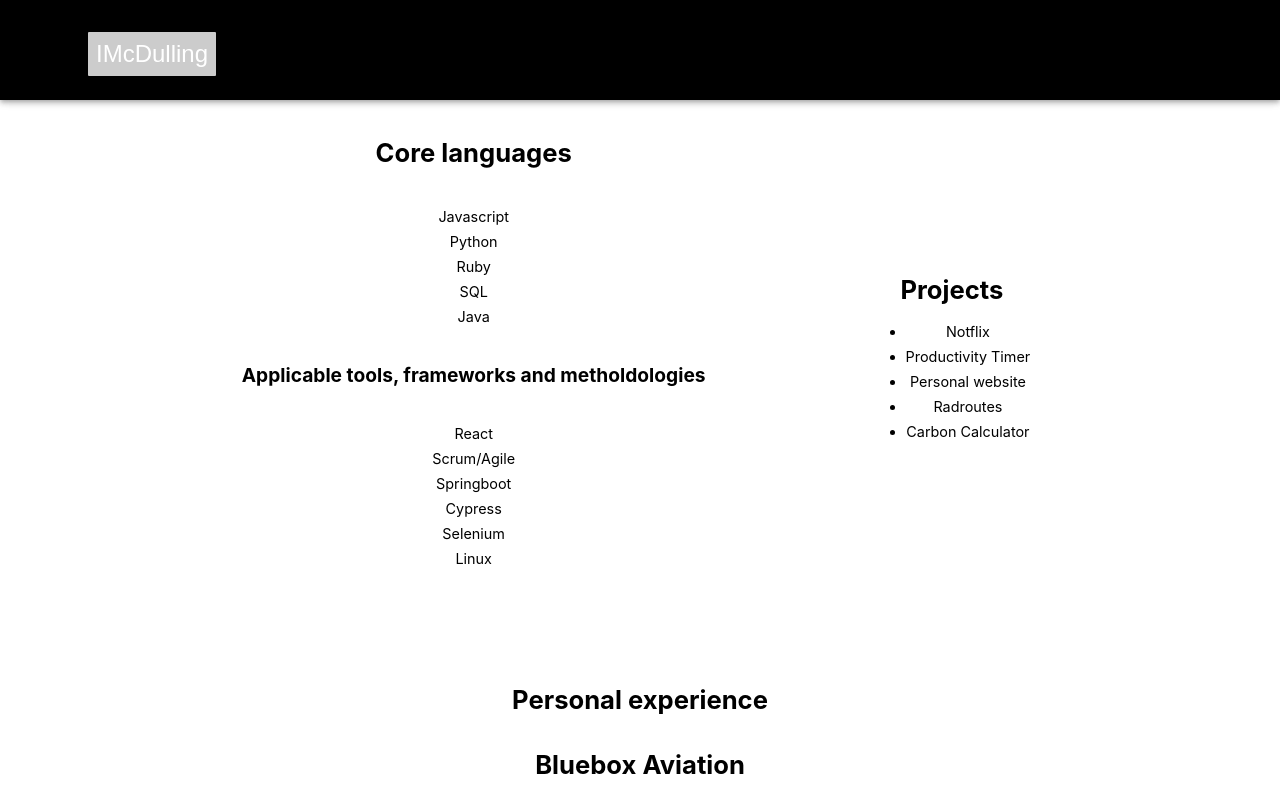
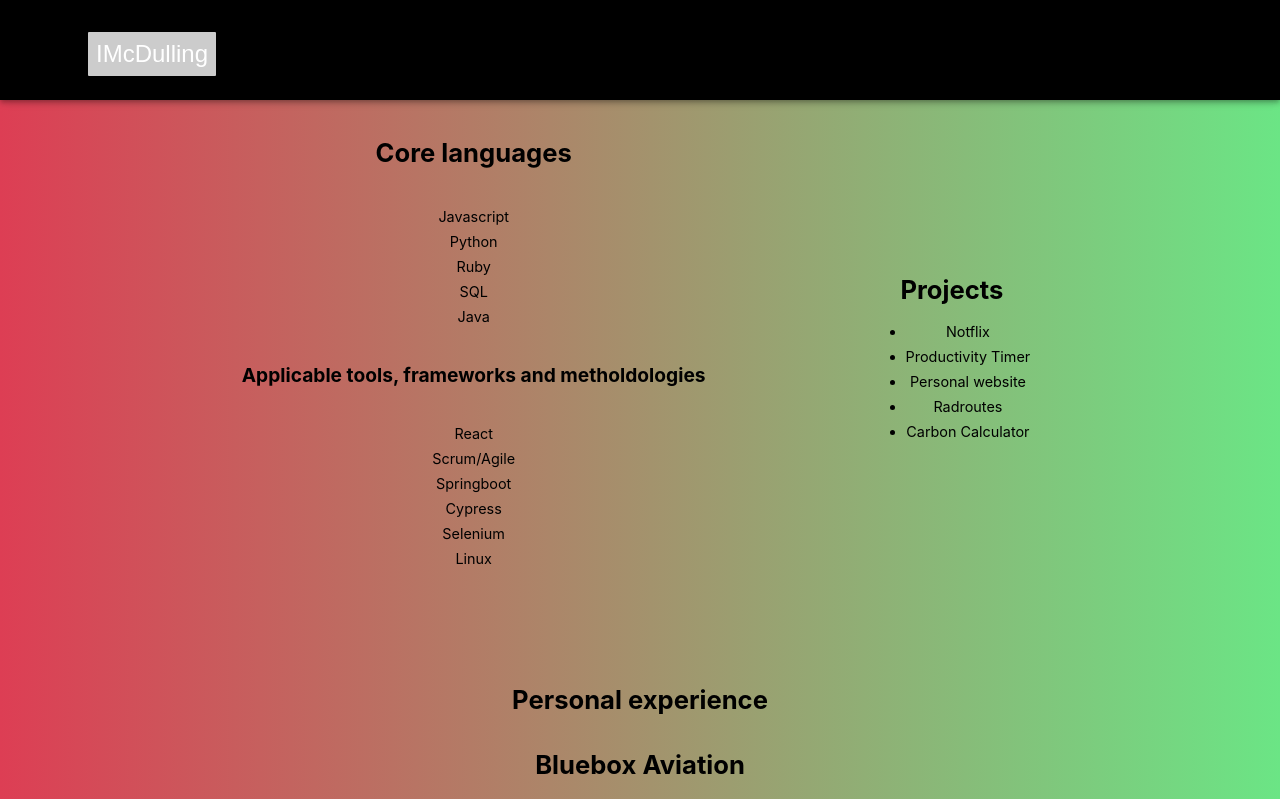
Before and after one commit to EenMac/Personal-portfolio.io, a React (Create React App) app: page /#/competencies in a window 1280 px wide. Shown: the top 799 px of the page. Built offline with nearby package versions, Linux system fonts and the light colour scheme.

Commit message:
competencies background updated

```diff
--- a/src/css/Competencies.css
+++ b/src/css/Competencies.css
@@ -7,7 +7,7 @@
     position: relative;
     flex-direction: column;
     justify-content: space-between;
-    background-image: "../images/white-gold-geometric-pattern-background-vector_53876-140726.webp";
+    background: linear-gradient(to right, #dd3e54, #6be585);;
 }
 
 #list-container{
```
